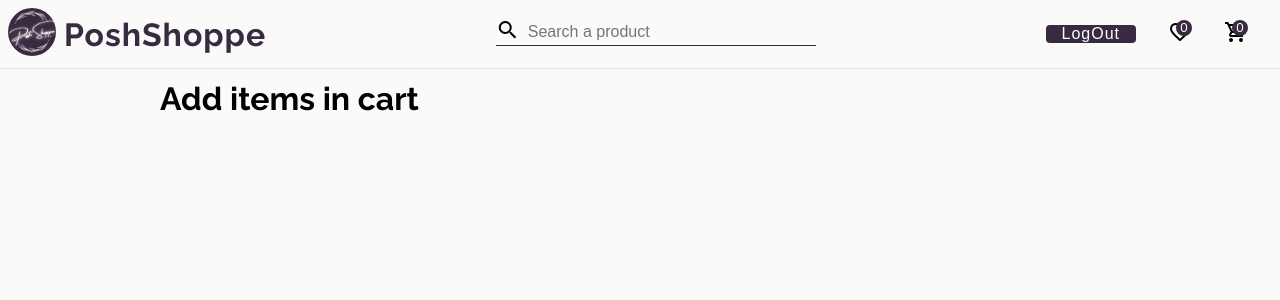
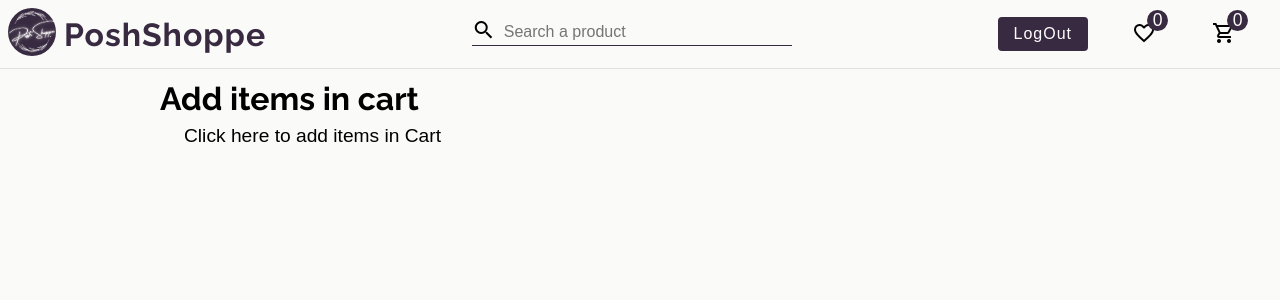
Before and after one commit to sadafkhan0107/posh-shoppe, a React (Create React App) app: page /cart in a window 1280 px wide. Shown: the top 300 px of the page. Built offline with nearby package versions, Linux system fonts and the light colour scheme; sample sign-in values are in the browser's storage.

Commit message:
feat - cart and wishlist redirection links

```diff
--- a/src/components/Navbar/Navbar.css
+++ b/src/components/Navbar/Navbar.css
@@ -23,10 +23,13 @@
 
 .login{
     font-size: 1rem;
-    padding-left: 1rem;
-    padding-right: 1rem;
+    padding: 0.5rem 1rem;
     background-color: var(--primary-btn-color);
     color: white;
+}
+.size{
+    width: 3rem;
+    height: 3rem;
 }
 .page-title{
     text-decoration: none;
@@ -63,8 +66,9 @@
 
   .over-num{
     background-color: var(--primary-btn-color);
-    width: 1rem;
-    height: 1rem;
+    width: 1.3rem;
+    height: 1.3rem;
     border-radius: 50%;
     color: #fafafa;
+    font-size: 1.1rem;
   }
--- a/src/components/Navbar/Navbar.jsx
+++ b/src/components/Navbar/Navbar.jsx
@@ -53,13 +53,13 @@ export const Navbar = () =>{
             <div className='nav-items d-flex align-center gap-l'>
                 <button className='nav-items-button login br-4 text-space-sm border-none button' onClick={handleLogInClick}>{token? 'LogOut' : 'Login'}</button>
                 <div className='relative-pos'>
-                    <button className='nav-items-button button' onClick={handleWishlistClick}>
-                        <span className="material-icons-outlined">favorite_border</span>
+                    <button className='nav-items-button button size' onClick={handleWishlistClick}>
+                        <span className="material-icons-outlined font-l" >favorite_border</span>
                         <span className='over-num absolute-pos top-0 right-0'>{wishlist.length}</span>
                     </button>
                 </div>
                 <div className='relative-pos'>
-                    <button className='nav-items-button button' onClick={handleCartClick}>
+                    <button className='nav-items-button button size' onClick={handleCartClick}>
                     <span className="material-icons-outlined">shopping_cart</span>
                     <span className='over-num absolute-pos top-0 right-0'>{cart.length}</span>
                     </button>
--- a/src/pages/Cart/Cart.js
+++ b/src/pages/Cart/Cart.js
@@ -96,9 +96,10 @@ export const Cart = () =>{
                         </div>
                     </main>
                     </>
-                ) : (<>
+                ) : (<div>
                 <h1>Add items in cart</h1>
-                </>)}
+                <button className='btn button' onClick={() => navigate('/')}> Click here to add items in Cart</button>
+                </div>)}
             </div>
         </Fragment>
 
--- a/src/pages/Home/Home.js
+++ b/src/pages/Home/Home.js
@@ -92,7 +92,7 @@ export const Home = () =>{
     <Filter />
     <main className='products-container'>
     {
-      filteredByFastDelivery?.length > 0 && filteredByFastDelivery.map(product => <ProductCard key={product.id} product={product} from= "home"/>)
+      filteredByFastDelivery?.length > 0 ? filteredByFastDelivery.map(product => <ProductCard key={product.id} product={product} from= "home"/>) : <h2>Sorry no Products found</h2>
     }
     </main>
     </div>
--- a/src/pages/Login/Login.js
+++ b/src/pages/Login/Login.js
@@ -4,7 +4,6 @@ import { useNavigate, useLocation } from "react-router-dom";
 import { useLogin } from "../../context/login-context";
 import { Navbar } from "../../components/Navbar/Navbar";
 import axios from 'axios';
-import CryptoJS from 'crypto-js';
 
 export const Login = () => {
     const navigate = useNavigate()
@@ -29,7 +28,7 @@ export const Login = () => {
     const handleSubmit = async(e) => {
         e.preventDefault();
         try{
-            const {data: {accessToken, username}} = await axios.post('https://sadafuu.prakashsakari.repl.co/api/auth/login',{number: form.number, password: CryptoJS.AES.encrypt(form.password, process.env.REACT_APP_PASSWORD_SECRET_KEY).toString()})
+            const {data: {accessToken, username}} = await axios.post('https://ecom-backend-test.prakashsakari.repl.co/api/auth/login',{number: form.number, password: form.password})
             console.log({accessToken, username})
             localStorage.setItem('token', accessToken)
             localStorage.setItem('username', username)
@@ -42,7 +41,7 @@ export const Login = () => {
 
     const handleTestClick = async() => {
         try{
-            const {data: {accessToken, username}} = await axios.post('https://sadafuu.prakashsakari.repl.co/api/auth/login',{number: '1234567892', password: CryptoJS.AES.encrypt('1234567892', process.env.REACT_APP_PASSWORD_SECRET_KEY).toString()})
+            const {data: {accessToken, username}} = await axios.post('https://ecom-backend-test.prakashsakari.repl.co/api/auth/login',{number: '9876543219', password: '9876543219'})
             console.log({accessToken, username})
             localStorage.setItem('token', accessToken)
             localStorage.setItem('username', username)
--- a/src/pages/SignUp/SignUp.js
+++ b/src/pages/SignUp/SignUp.js
@@ -3,21 +3,19 @@ import { Fragment, useState } from "react";
 import { Navbar } from "../../components/Navbar/Navbar";
 import axios from 'axios';
 import { useNavigate } from 'react-router-dom';
-import CryptoJS from 'crypto-js';
 
 export const SignUp = () => {
     const [form, setForm] = useState({name:'', number:'', email:'', password:''});
     const navigate = useNavigate();
-    const secret = process.env.REACT_APP_PASSWORD_SECRET_KEY
 
     const handleSubmit = async(e) =>{
         e.preventDefault()
         try{
-            const data = await axios.post('https://sadafuu.prakashsakari.repl.co/api/auth/register', {
-                "username": form.name,
+            const data = await axios.post('https://ecom-backend-test.prakashsakari.repl.co/api/auth/signup', {
+                "name": form.name,
                 "number": form.number,
                 "email": form.email,
-                "password": CryptoJS.AES.encrypt(form.password, secret).toString()
+                "password": form.password
             })
             console.log(data);
             setForm({name:'', number:'', email:'', password:''})
--- a/src/pages/Wishlist/Wishlist.js
+++ b/src/pages/Wishlist/Wishlist.js
@@ -3,8 +3,11 @@ import { Fragment } from "react"
 import { Navbar } from "../../components/Navbar/Navbar"
 import { useWishlist } from "../../context/wishlist-context";
 import { ProductCard } from '../../components/ProductCard/ProductCard';
+import { useNavigate } from 'react-router-dom';
+
 export const Wishlist = () => {
     const {wishlist} = useWishlist();
+    const navigate = useNavigate();
     return(
         <Fragment>
             <Navbar />
@@ -20,6 +23,7 @@ export const Wishlist = () => {
                     </>
                 ) : (<>
                 <h1>Add items in wishlist</h1>
+                <button className='btn button' onClick={() => navigate('/')}> Click here to add items in Wishlist</button>
                 </>)}
             </div>
         </Fragment>
```
